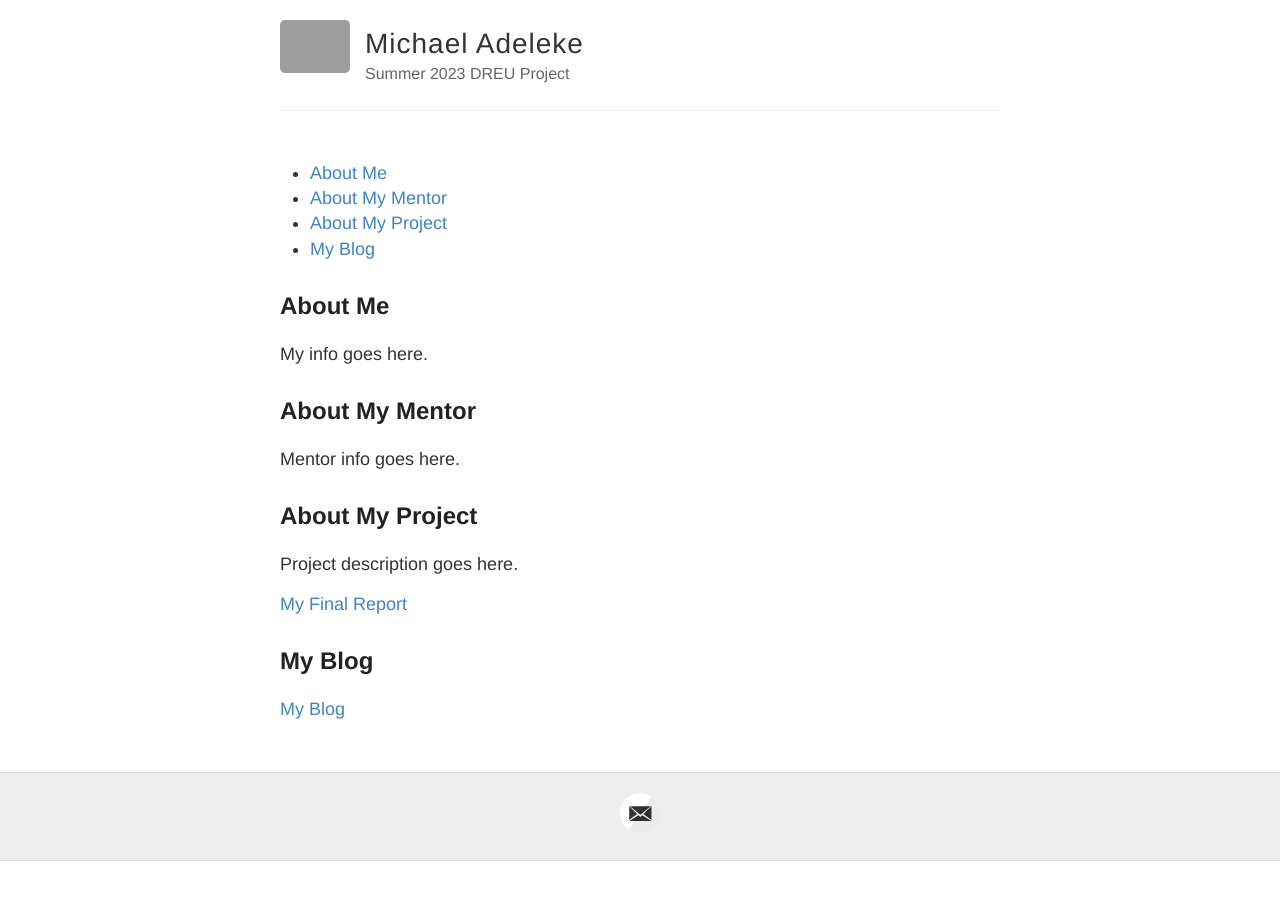
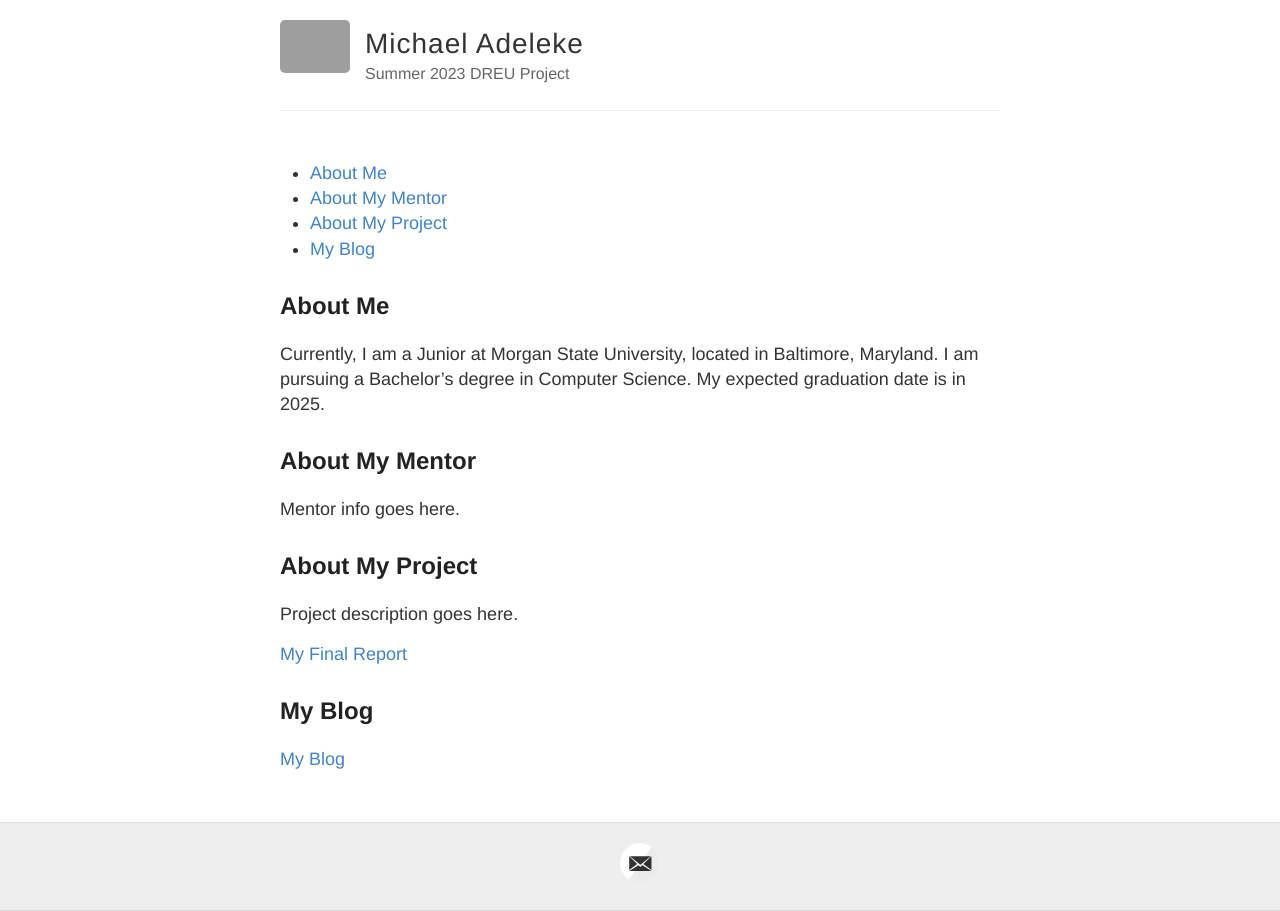
Before and after one commit to michaeladeleke1/michaeladeleke1.github.io, a Jekyll site: the page built from index.md, in a window 1280 px wide. Built offline with Jekyll 4.4.1, drawn with Linux system fonts in a browser that asks for light colours; grey boxes are pictures that could not be loaded.

Commit message:
index.md

```diff
--- a/index.md
+++ b/index.md
@@ -8,7 +8,7 @@ title: Summer 2021 DREU Project Site
 
 ## About Me
 
-My info goes here.
+Currently, I am a Junior at Morgan State University, located in Baltimore, Maryland. I am pursuing a Bachelor’s degree in Computer Science. My expected graduation date is in 2025.
 
 ## About My Mentor
 
```
Also changed, not shown: other parts of index.md (+1 -1 lines).
